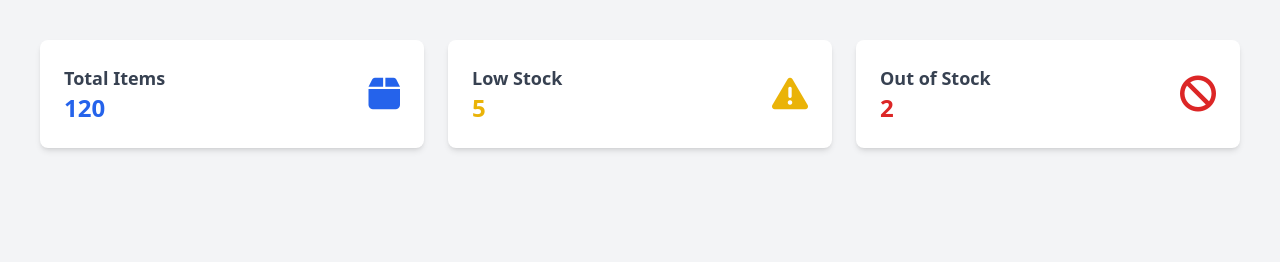
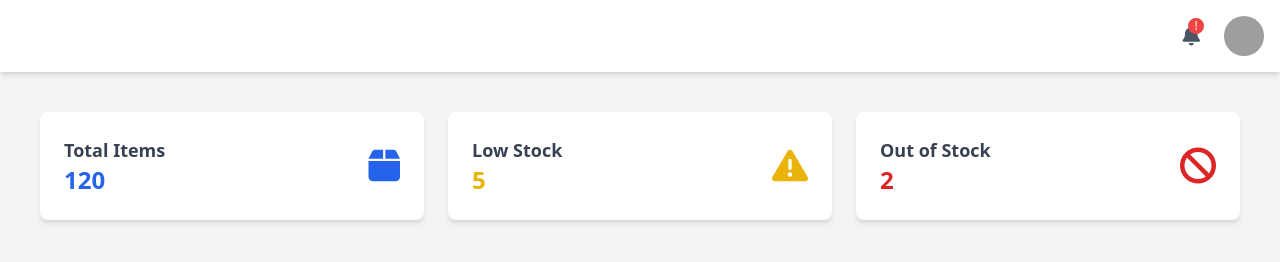
Before and after one commit to Mance-Rizzalyn-BSIT32E1/Inventory-Tw, a website: page src/MainDash.html in a window 1280 px wide. Drawn offline with nearby package versions, Linux system fonts and the light colour scheme; grey boxes are pictures that could not be loaded.

Commit message:
Update MainDash.html

```diff
--- a/src/MainDash.html
+++ b/src/MainDash.html
@@ -11,12 +11,26 @@
   <!-- Font Awesome for Icons -->
   <link rel="stylesheet" href="https://cdnjs.cloudflare.com/ajax/libs/font-awesome/6.5.0/css/all.min.css" />
 
-
+  <!-- Custom CSS -->
+  <link rel="stylesheet" href="output.css" />
 </head>
 <body class="bg-gray-100 w-full h-full">
 
   <!-- Main Content -->
-  <main class="flex bg-gray-100">
+  <main class="flex flex-col min-h-screen bg-gray-100">
+
+    <!-- Top Bar with Notification and User Avatar -->
+    <div class="flex justify-end items-center p-4 bg-white shadow-md">
+      <button class="relative mr-6">
+        <i class="fas fa-bell text-xl text-gray-600"></i>
+        <span class="absolute -top-1 -right-1 bg-red-500 text-white text-xs w-4 h-4 rounded-full flex items-center justify-center">!</span>
+      </button>
+      <div class="w-10 h-10 avatar-ring">
+        <img src="https://i.pravatar.cc/100" alt="User Avatar" class="w-full h-full object-cover rounded-full">
+      </div>
+    </div>
+
+    <!-- Dashboard Summary Cards -->
     <div class="w-full h-full p-10">
       <header class="mb-10">
         <div class="grid grid-cols-1 md:grid-cols-3 gap-6">
@@ -49,6 +63,7 @@
           </div>
         </div>
       </header>
+    </div>
   </main>
 
 </body>
```
Lines whose indentation alone changed are shown as unchanged.
